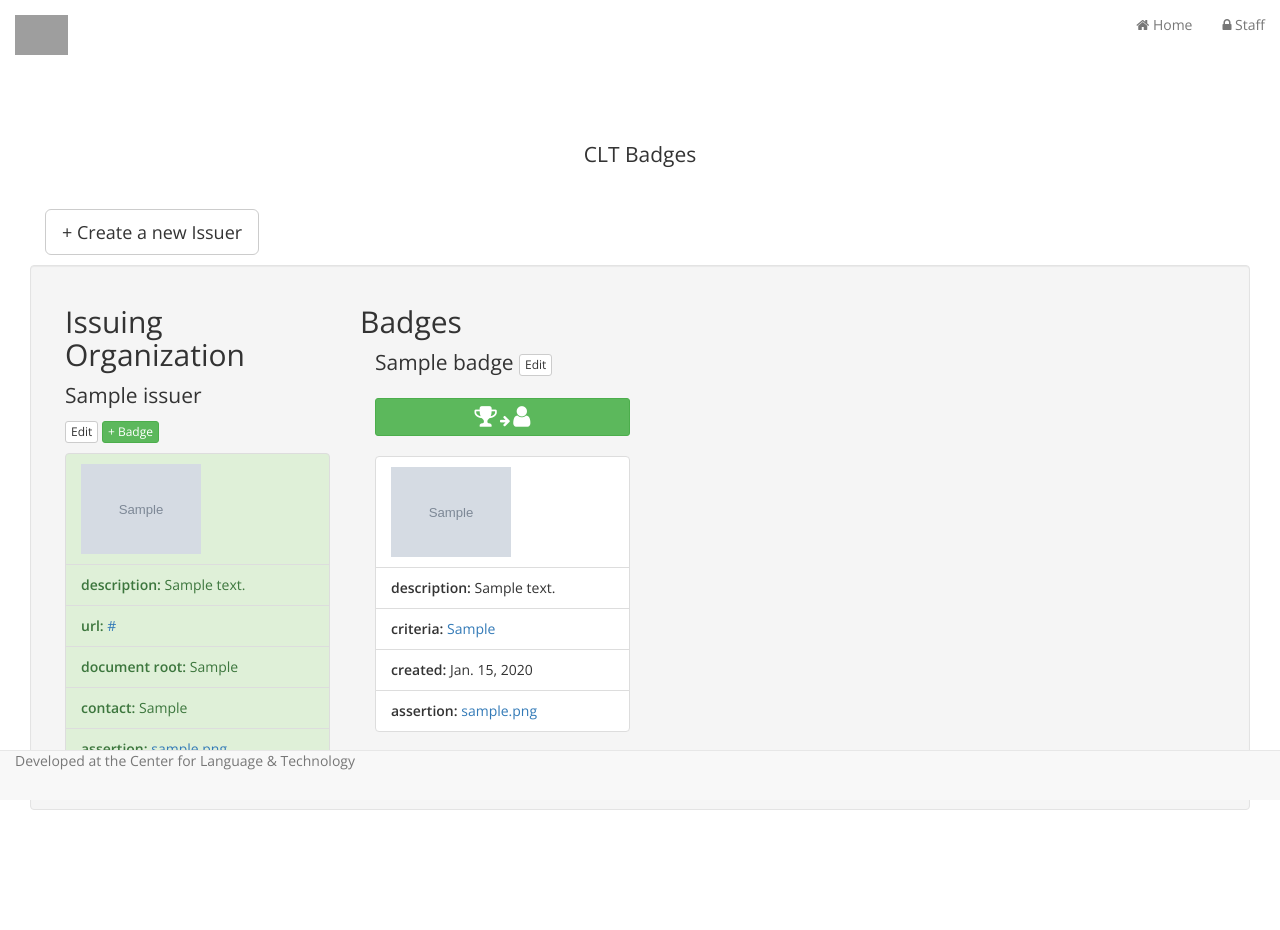
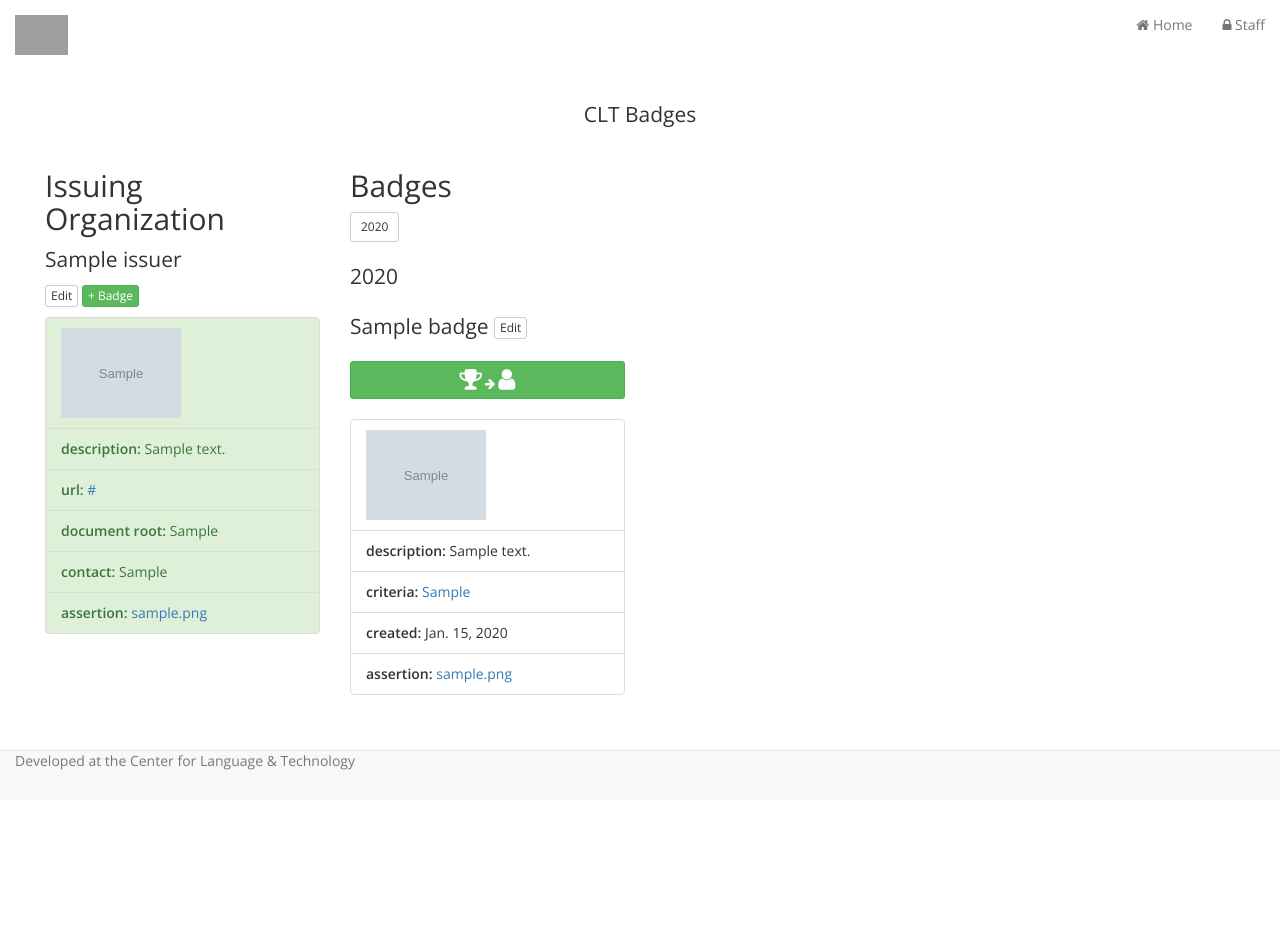
Before and after one commit to llcit/clt-badge-dev-py, a Django app: a page that uses templates/base.html in a window 1280 px wide. After the commit the page ends 770 px from the top, so only its background shows below. Run offline with Django 3.2, Linux system fonts and the light colour scheme; tables that the repository leaves empty hold one stand-in row (values such as "Sample post"); grey boxes marked "Sample" are stand-in pictures; some libraries are stand-ins or nearby versions; grey boxes are pictures that could not be loaded.

Commit message:
fabfile committed this without comments.

```diff
--- a/badge_site/models.py
+++ b/badge_site/models.py
@@ -136,6 +136,8 @@ class Badge(models.Model):
     def __unicode__(self):
         return self.name
 
+    class Meta:
+        ordering = ['-created']
 
 class Award(models.Model):
 
--- a/badge_site/views.py
+++ b/badge_site/views.py
@@ -21,7 +21,6 @@ class HomeView(TemplateView):
     def get_context_data(self, **kwargs):
         context = super(HomeView, self).get_context_data(**kwargs)
         context['issuer_list'] = Issuer.objects.all()
-        context['badge_list'] = Badge.objects.all().order_by('created')
         return context
 
 class IndexView(StaffuserRequiredMixin, TemplateView):
@@ -29,8 +28,18 @@ class IndexView(StaffuserRequiredMixin, TemplateView):
 
     def get_context_data(self, **kwargs):
         context = super(IndexView, self).get_context_data(**kwargs)
-        context['issuer_list'] = Issuer.objects.all()
-        context['badge_list'] = Badge.objects.all().order_by('created')
+        issuer_list = []
+        issuers = Issuer.objects.all()
+        years = set()
+        for i in issuers:
+            badges = []
+            for j in i.badges.all().order_by('-created'):
+                badges.append(j)
+                years.add(j.created.strftime('%Y'))
+            issuer_list.append({'issuer': i, 'badges': badges})
+
+        context['issuer_list'] = issuer_list
+        context['year_list'] = list(years)
         return context
 
 
--- a/static/css/base.css
+++ b/static/css/base.css
@@ -1,7 +1,7 @@
 html,
 body {
   padding: 15px;
-  padding-top: 70px;
+  padding-top: 50px;
   padding-bottom: 50px;
   font-family: 'Open Sans', sans-serif;
   font-weight: 400;
--- a/templates/badge_index.html
+++ b/templates/badge_index.html
@@ -13,27 +13,27 @@
 
 		<div class="col-md-12">
 
-			<h3><a class="btn btn-lg btn-default" href="{% url 'create_issuer' %}" data-toggle="tooltip" data-placement="right" title="You probably don't need to add more than one issuer.">+ Create a new Issuer</a></h3>
+
 
 			{% for i in issuer_list %}
-				<div class="row well">
+				<div class="row">
 
 					<div class="col-md-3">
 						<h2>Issuing Organization</h2>
-						<p><span class="lead">{{ i.name }}</span></p>
+						<p><span class="lead">{{ i.issuer.name }}</span></p>
 						<p>
-							<a class="btn btn-xs btn-default" href="{% url 'edit_issuer' i.id %}">Edit</a>
+							<a class="btn btn-xs btn-default" href="{% url 'edit_issuer' i.issuer.id %}">Edit</a>
 							<!-- <a class="btn btn-xs btn-danger" href="">Delete</a> -->
-							<a class="btn btn-xs btn-success" href="{% url 'create_badge_by_issuer' issuer=i.id %}">+ Badge</a>
+							<a class="btn btn-xs btn-success" href="{% url 'create_badge_by_issuer' issuer=i.issuer.id %}">+ Badge</a>
 						</p>
 						<p>
 							<ul class="list-group">
-								<li class="list-group-item list-group-item-success"><img width="120px" src="{{ i.image }}"/></li>
-								<li class="list-group-item list-group-item-success"><strong>description: </strong>{{ i.desc }} </li>
-								<li class="list-group-item list-group-item-success"><strong>url: </strong><a href="{{ i.url }}" target="_blank">{{ i.url }}</a></li>
-								<li class="list-group-item list-group-item-success"><strong>document root: </strong>{{ i.doc_path }} </li>
-								<li class="list-group-item list-group-item-success"><strong>contact: </strong>{{ i.contact }}</li>
-								<li class="list-group-item list-group-item-success"><strong>assertion: </strong><a href="{{ i.jsonfile }}" target="_blank">{{ i.jsonfile }}</a></li>
+								<li class="list-group-item list-group-item-success"><img width="120px" src="{{ i.issuer.image }}"/></li>
+								<li class="list-group-item list-group-item-success"><strong>description: </strong>{{ i.issuer.desc }} </li>
+								<li class="list-group-item list-group-item-success"><strong>url: </strong><a href="{{ i.issuer.url }}" target="_blank">{{ i.issuer.url }}</a></li>
+								<li class="list-group-item list-group-item-success"><strong>document root: </strong>{{ i.issuer.doc_path }} </li>
+								<li class="list-group-item list-group-item-success"><strong>contact: </strong>{{ i.issuer.contact }}</li>
+								<li class="list-group-item list-group-item-success"><strong>assertion: </strong><a href="{{ i.issuer.jsonfile }}" target="_blank">{{ i.issuer.jsonfile }}</a></li>
 							</ul>
                         </p>
 
@@ -41,8 +41,19 @@
 
 					<div class="col-md-9">
 						<h2>Badges</h2>
+                        <div class="row"><div class="col-md-12">
+                            {% for i in year_list %}
+                                <a href="#year{{i}}" class="btn btn-sm btn-default">{{ i }}</a>
+                            {% endfor %}
+                        </div></div>
 
-						{% for j in i.badges.all %}
+                        <div class="row">
+                        {% for j in i.badges %}
+                            {% ifchanged j.created|date:"Y" %}
+                                <div style="padding-top: 0px" class="col-md-12 clearfix">
+                                    <h2 id="year{{j.created|date:"Y"}}" class="lead">{{j.created|date:"Y"}}</h2>
+                                </div>
+                            {% endifchanged %}
                             <div class="col-md-4">
                                 <p class="lead">{{ j.name }} <a class="btn btn-xs btn-default" href="{% url 'edit_badge' j.id %}">Edit</a> <!-- <a class="btn btn-xs btn-danger" href="">Delete</a> --></p>
                                 <p>
@@ -55,11 +66,13 @@
                                         <li class="list-group-item list-group-item-primary"><strong>criteria: </strong> <a href="{{ j.criteria }}" target="_blank">{{ j.criteria }}</a></li>
                                         <li class="list-group-item list-group-item-primary"><strong>created: </strong> {{ j.created }}</li>
                                         <li class="list-group-item list-group-item-primary"><strong>assertion: </strong><a href="{{ j.jsonfile }}" target="_blank">{{ j.jsonfile }}</a></li>
+
                                     </ul>
                                 </p>
 
                             </div>
                         {% endfor %}
+                        </div>
 
 					</div>
 				</div>
--- a/templates/base.html
+++ b/templates/base.html
@@ -29,7 +29,7 @@
 
 <body>
 	<!-- Fixed navbar content -->
-    <div class="navbar navbar-default navbar-fixed-top" role="navigation" style="height: 100px; border: none; background: #fff">
+    <div class="navbar navbar-default navbar-fixed-top" role="navigation" style="height: 60px; border: none; background: #fff">
       <div class="container-fluid">
 
         <div class="navbar-header">
```
Also changed, not shown: badge_site/admin.py (+46 -45 lines), 3 other files. Lines whose indentation alone changed are shown as unchanged.
